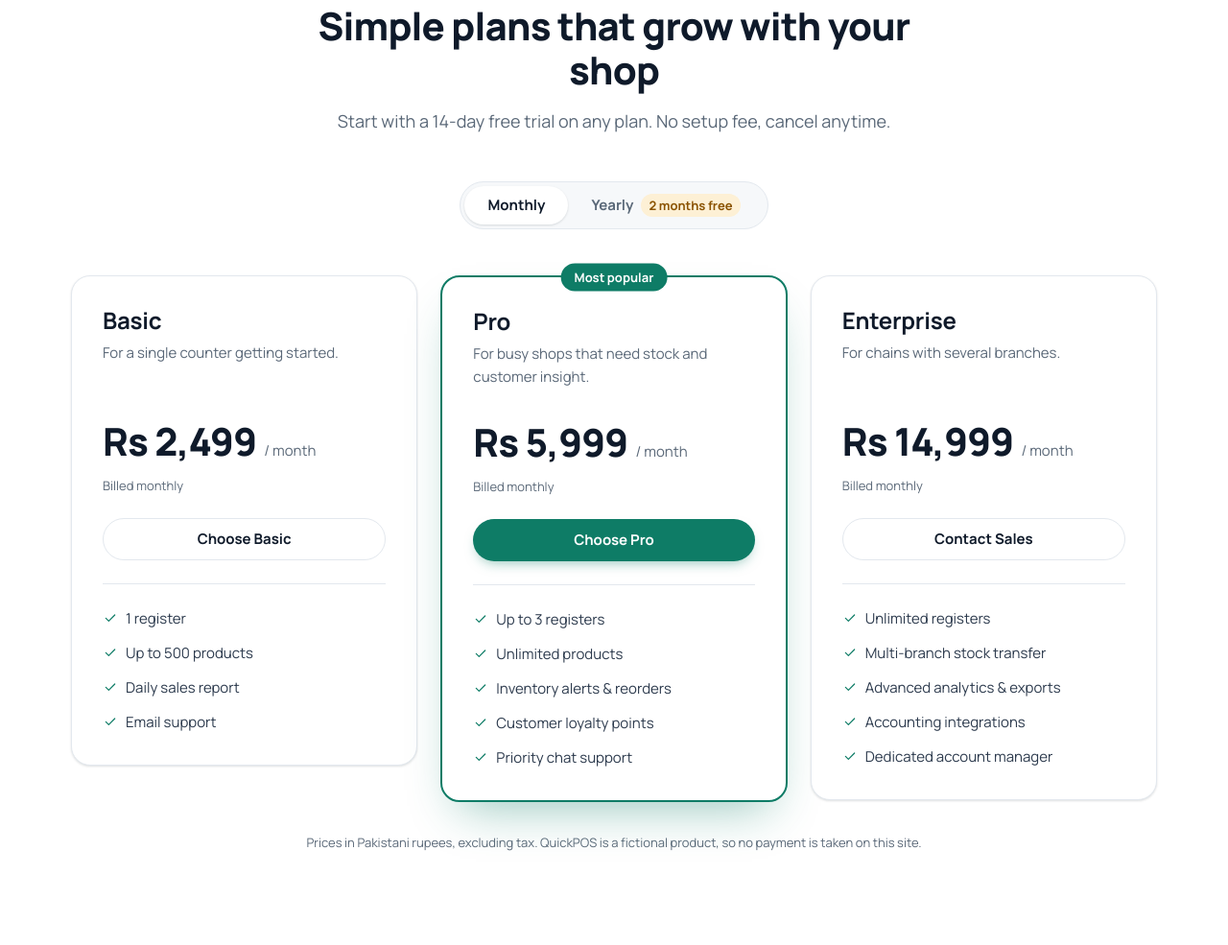
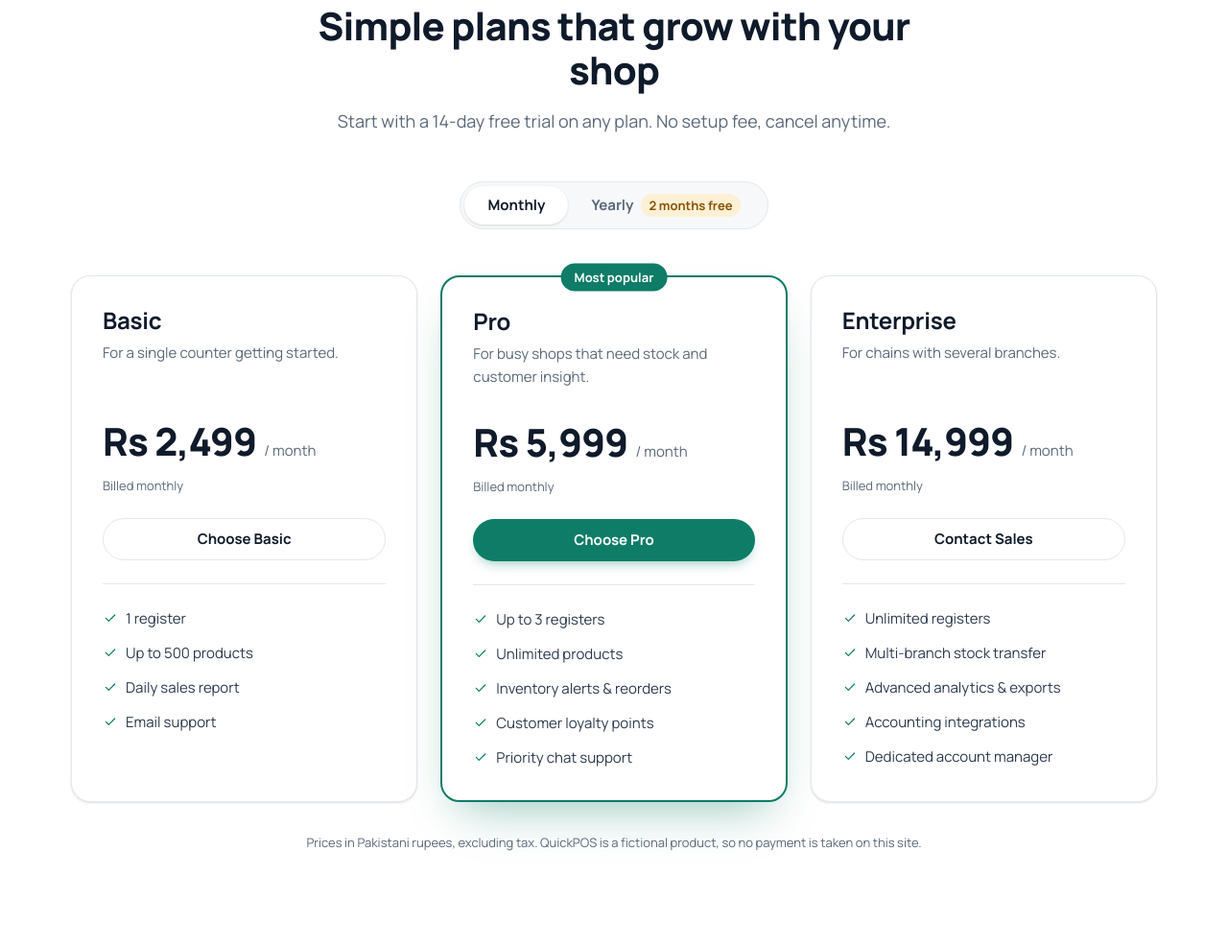
Before and after one commit to ahmedtayyab/QuickPOS-Group-2, a PHP site: page / in a window 1280 px wide. Shown: the part 1811-2796 px from the top of the page at 96% size. Run offline with PHP 8.4, Linux system fonts and the light colour scheme; some libraries are stand-ins or nearby versions.

Commit message:
POS2-19: Address review – announce price changes and equalise card heights
Co-Authored-By: Claude Opus 5.5 <noreply@anthropic.com>

```diff
--- a/assets/css/styles.css
+++ b/assets/css/styles.css
@@ -586,7 +586,7 @@ p { margin: 0 0 var(--space-4); }
 .pricing-grid {
   display: grid;
   grid-template-columns: repeat(3, minmax(0, 1fr));
-  align-items: start;
+  align-items: stretch;
   gap: var(--space-5);
 }
 
--- a/sections/pricing.php
+++ b/sections/pricing.php
@@ -57,7 +57,7 @@ function yearly_monthly_price(int $monthly): int
             </button>
         </div>
 
-        <div class="pricing-grid">
+        <div class="pricing-grid" aria-live="polite">
             <?php foreach ($plans as $plan):
                 $yearly = yearly_monthly_price($plan['monthly']); ?>
                 <article class="plan<?= $plan['featured'] ? ' plan--featured' : '' ?>" aria-labelledby="plan-<?= e($plan['id']) ?>">
```
